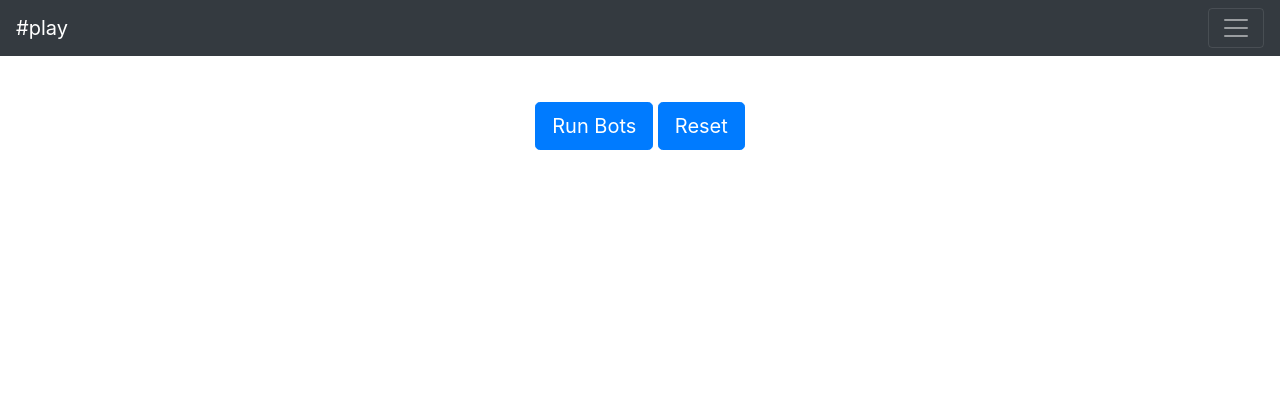
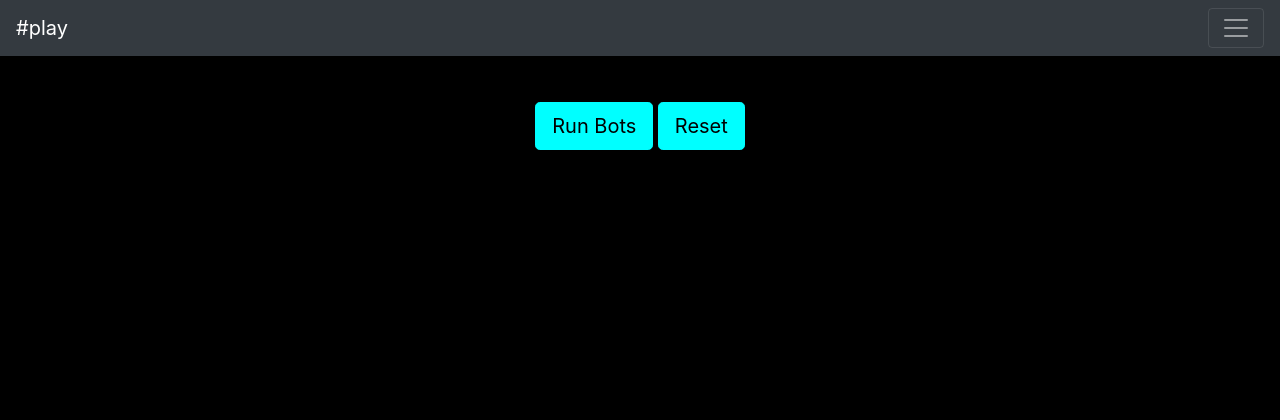
Before and after one commit to Snowflake97/ProjektZespolowy, a Django app: page /tron/ in a window 1280 px wide. Shown: the top 420 px of the page. Run offline with Django 3.2, Linux system fonts and the light colour scheme; data that the repository does not hold is empty; some libraries are stand-ins or nearby versions.

Commit message:
Frontend

```diff
--- a/static/css/prepare_game.css
+++ b/static/css/prepare_game.css
@@ -27,3 +27,27 @@
 .numbers {
     width: 50px;
 }
+
+.bg{
+    background: url("/static/img/tron_background.png") no-repeat fixed bottom;
+    background-color: black;
+    background-size: cover;
+
+}
+
+.jumbotron{
+    background: rgba(200,200,200,0.2);
+    color: cyan;
+}
+
+.jumbotron .btn-primary{
+        background-color: cyan;
+        border-color: cyan;
+        color: black;
+}
+
+.jumbotron .btn-primary:hover{
+    background-color: #009999;
+    border: #009999;
+    color: white;
+}
--- a/static/css/tron.css
+++ b/static/css/tron.css
@@ -1,7 +1,8 @@
 td {
-    border: 1px solid black;
+    border: 1px solid cyan;
     padding-left: 10px;
     padding-top: 10px;
+    background: rgba(200,200,200,0.3);
 }
 
 .blue {
@@ -10,6 +11,10 @@ td {
 
 .red {
     background: red;
+}
+
+.white{
+    background: rgba(200,200,200,0.3);
 }
 
 .container {
@@ -22,11 +27,53 @@ table {
 
 .jumbotron {
     padding-top: 10px;
-    background: white;
+    background: rgba(0,0,0,0);
     margin-bottom: 0px;
     padding-bottom: 0px;
+    width:fit-content;
 }
 
 .buttons{
     padding-top: 15px;
 }
+
+.btn-primary{
+
+    background-color: cyan;
+    border-color: cyan;
+    color: black;
+}
+
+.btn-primary:disabled{
+    background-color: cyan;
+    border-color: cyan;
+    color: black;
+}
+
+.btn-primary:hover:enabled{
+    background-color: #009999;
+    border: #009999;
+    color: white;
+}
+
+.btn-primary:active{
+    background-color: cyan;
+    border-color: cyan;
+    color: black;
+}
+
+.btn-primary:focus{
+    background-color: cyan;
+    border-color: cyan;
+    color: black;
+}
+
+.bg{
+     background: url("/static/img/tron_full_background.png") no-repeat fixed bottom;
+     background-size: cover;
+     background-color: black;
+ }
+
+#titleHeader{
+    color: cyan;
+}
--- a/templates/tron_app/base.html
+++ b/templates/tron_app/base.html
@@ -29,6 +29,7 @@
         </ul>
     </div>
 </nav>
+
 {% block body_block %}
 {% endblock body_block %}
 </body>
--- a/templates/tron_app/tron.html
+++ b/templates/tron_app/tron.html
@@ -4,10 +4,11 @@
 
 {% block css_block %}
     <link rel="stylesheet" type="text/css" href="{% static 'css/tron.css' %}">
-    <link rel="stylesheet" type="text/css" href="{% static 'css/prepare_game.css' %}">
+{#    <link rel="stylesheet" type="text/css" href="{% static 'css/prepare_game.css' %}">#}
 {% endblock css_block %}
 
 {% block body_block %}
+    <body class="bg">
         <div class="loader"></div>
         <div class="container" align="center">
             <h3 id="titleHeader">{{ matrix.result }}</h3>
@@ -39,6 +40,7 @@
                 <button type="button" class="cleanBtn btn btn-primary btn-lg">Reset</button>
             </div>
         </div>
+    </body>
 {% endblock body_block %}
 
 {% block script %}
```
Also changed, not shown: static/css/index.css (+24 -8 lines), templates/tron_app/index.html (+5 -2 lines), templates/tron_app/prepare_game.html (+22 -7 lines), static/img/tron_background.png (added), static/img/tron_full_background.png (added), static/img/tron_title.png (added). Lines whose indentation alone changed are shown as unchanged.
